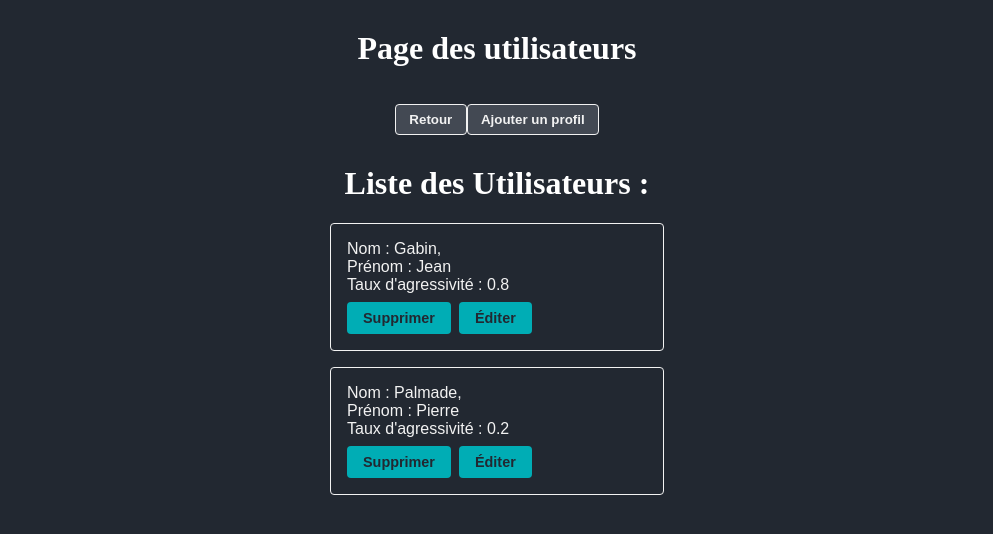
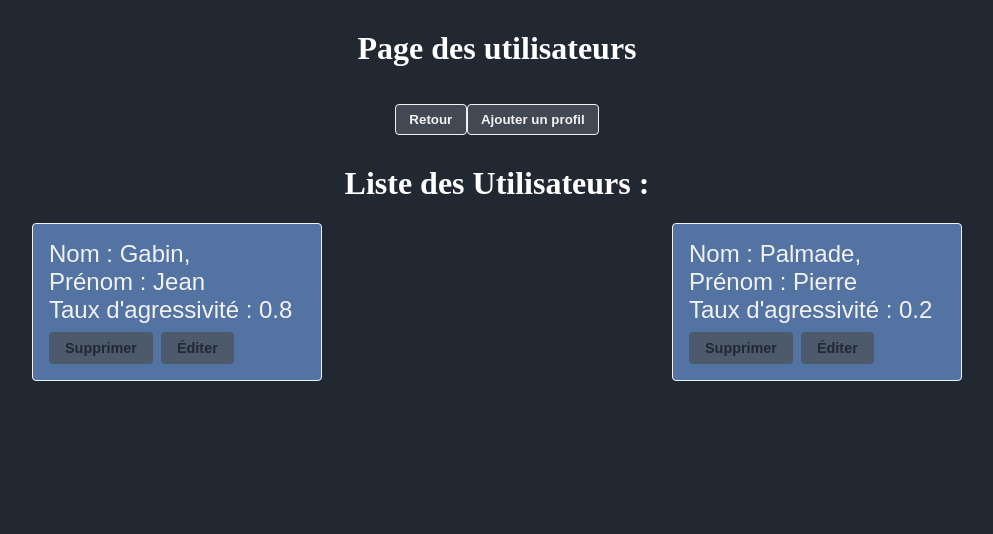
Before and after one commit to 2019-2020-ps6/2022-2023-ps6-les-gourmets, an Angular app in the folder front-end/: page /ListeUserPage in a window 1280 px wide. Shown: the top 534 px of the page, without its empty margins (143-1136 px from the left). Built offline with nearby package versions, Linux system fonts and the light colour scheme.

Commit message:
better listuserpage  #18

```diff
--- a/front-end/src/app/Components/Quizs/ListeQuiz/ListeQuiz.component.scss
+++ b/front-end/src/app/Components/Quizs/ListeQuiz/ListeQuiz.component.scss
@@ -2,7 +2,6 @@
   display: flex;
   flex-direction: row;
   flex-flow: wrap;
-  gap: 1rem;
   justify-content: space-around;
   background-color: #222831;
 }
--- a/front-end/src/app/Components/Users/ListUser/ListeUser.component.scss
+++ b/front-end/src/app/Components/Users/ListUser/ListeUser.component.scss
@@ -4,19 +4,11 @@ h1{
     text-align: center;
 }
 
-div{
-    display: flex;
-    flex-direction: row;
-    align-items: center;
-    justify-content: center;
-    height: 100%;
-
-}
-
 span{
     display: flex;
-    flex-direction: column;
-    align-items: center;
-    justify-content: center;
+    flex-flow: wrap;
+    gap: 1rem;
+    justify-content: space-around;
+    flex-direction: row;
     height: 100%;
 }
--- a/front-end/src/app/Components/Users/User/User.component.scss
+++ b/front-end/src/app/Components/Users/User/User.component.scss
@@ -1,15 +1,18 @@
 .profile {
-    background-color: #222831;
+    background: #5373a3;
     border: solid 1px #f2f2f2;
     border-radius: 4px;
     padding: 1rem;
     margin-bottom: 1rem;
-    width: 300px;
-    color: #f2f2f2;
+    width: 20vw;
     font-family: Arial, sans-serif;
+    font-size: 1.5em;
+    margin: 0;
+    color:#f2f2f2;
 
     button {
-      background-color: #00adb5;
+      padding-top: 0.5rem;
+      background-color: #4d535dc6;
       border: none;
       border-radius: 4px;
       color: #222831;
@@ -21,7 +24,7 @@
       transition: all 0.3s ease;
 
       &:hover {
-        background-color: #007f8b;
+        background-color: #00ff008a;
       }
 
       &:not(:last-child) {
```
